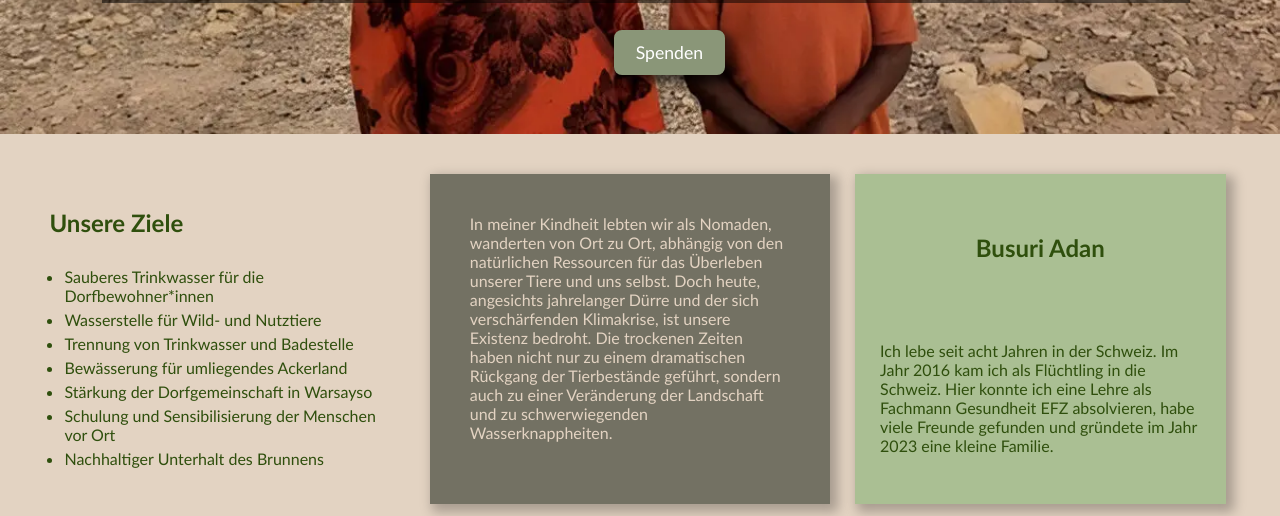
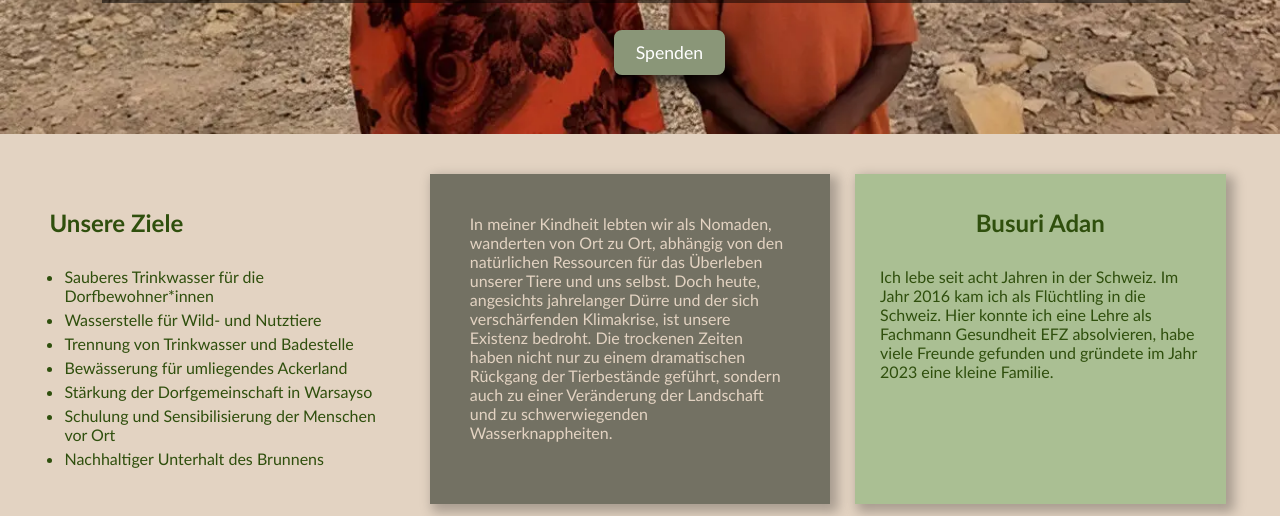
Before and after one commit to Warsayso/brunnenprojekt, a plain HTML site: page index.html in a window 1280 px wide. Shown: the part 436-952 px from the top of the page. Drawn offline with Linux system fonts and the light colour scheme; a script that the page names is missing.

Commit message:
algin content

```diff
--- a/index.html
+++ b/index.html
@@ -396,6 +396,7 @@
             align-content: stretch;
             justify-content: space-evenly;
             align-items: center;
+            align-content: flex-start;
         }
 
         .portrait > img{
```
